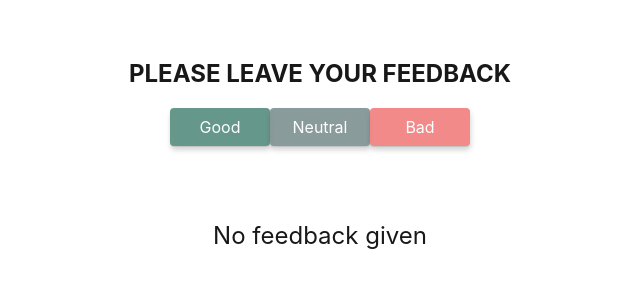
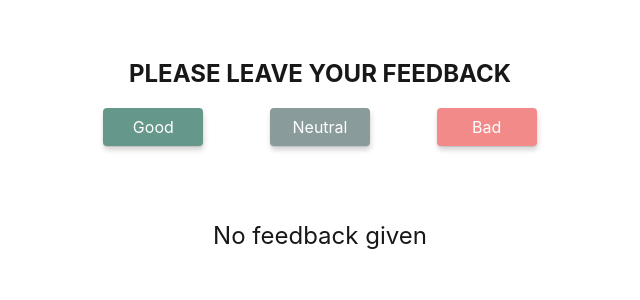
Before and after one commit to vladibon/goit-react-hw-02-feedback, a React (Create React App) app: page / in a window 1280 px wide. Shown: the top 300 px of the page, without its empty margins (320-960 px from the left). Built offline with nearby package versions, Linux system fonts and the light colour scheme.

Commit message:
optimize

```diff
--- a/src/App.js
+++ b/src/App.js
@@ -13,6 +13,8 @@ class App extends Component {
     bad: 0,
   };
 
+  options = Object.keys(this.state);
+
   handleFeedback = type => {
     this.setState(prevState => ({ [type]: prevState[type] + 1 }));
   };
@@ -20,20 +22,19 @@ class App extends Component {
   countTotalFeedback = () =>
     Object.values(this.state).reduce((total, val) => total + val, 0);
 
-  countFeedbackPercentage = type =>
-    Math.round((this.state[type] / this.countTotalFeedback()) * 100) || 0;
+  countFeedbackPercentage = ({ type, total }) =>
+    Math.round((this.state[type] / total) * 100) || 0;
 
   render() {
     const { good, neutral, bad } = this.state;
-    const options = Object.keys(this.state);
     const totalFeedback = this.countTotalFeedback();
 
     return (
       <Container>
         <Section title='Please leave your feedback'>
           <FeedbackOptions
-            options={options}
-            onLeaveFeedback={this.handleFeedback}
+            options={this.options}
+            handleFeedback={this.handleFeedback}
           />
         </Section>
 
@@ -43,7 +44,7 @@ class App extends Component {
 
             <PercentageScale
               total={totalFeedback}
-              options={options}
+              options={this.options}
               countFeedbackPercentage={this.countFeedbackPercentage}
             />
           </Section>
--- a/src/components/FeedbackOptions/FeedbackOptions.jsx
+++ b/src/components/FeedbackOptions/FeedbackOptions.jsx
@@ -1,21 +1,24 @@
 import PropTypes from 'prop-types';
 import s from './FeedbackOptions.module.css';
 
-const FeedbackOptions = ({ options, onLeaveFeedback }) =>
-  options.map(type => (
+const FeedbackOptions = ({ options, handleFeedback }) => (
+  <div className={s.controls}>
+    {options.map(type => (
       <button
         key={type}
         className={s[type]}
         type='button'
-      onClick={() => onLeaveFeedback(type)}
+        onClick={() => handleFeedback(type)}
       >
         {type}
       </button>
-  ));
+    ))}
+  </div>
+);
 
 FeedbackOptions.propTypes = {
   options: PropTypes.arrayOf(PropTypes.string.isRequired).isRequired,
-  onLeaveFeedback: PropTypes.func.isRequired,
+  handleFeedback: PropTypes.func.isRequired,
 };
 
 export { FeedbackOptions };
--- a/src/components/PercentageScale/PercentageScale.jsx
+++ b/src/components/PercentageScale/PercentageScale.jsx
@@ -4,9 +4,10 @@ import s from './PercentageScale.module.css';
 const PercentageScale = ({ options, total, countFeedbackPercentage }) => (
   <div>
     <h3>Summary</h3>
+
     <div className={s.scale}>
       {options.map(type => {
-        const percentage = countFeedbackPercentage(type);
+        const percentage = countFeedbackPercentage({ type, total });
 
         return (
           <span
```
Lines whose indentation alone changed are shown as unchanged.
